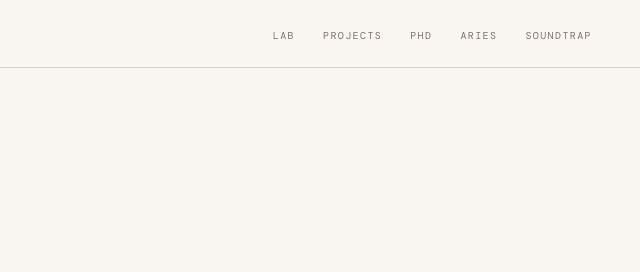
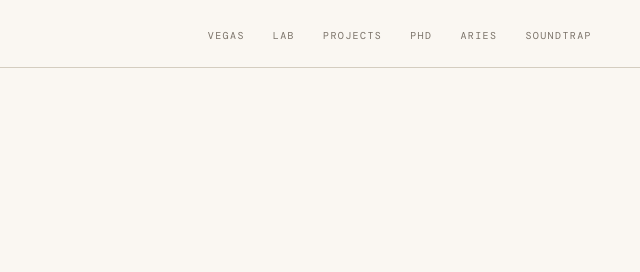
Before and after one commit to podstreamstudios/vanisle, a plain HTML site: page index.html in a window 1280 px wide. Shown: the top 272 px of the page, 640-1280 px from the left. Drawn offline with nearby package versions, Linux system fonts and the light colour scheme; a web font is replaced by a local one.

Commit message:
Add Vegas nav link as paired field site
Reciprocates the Van Isle link already present in the vegas.crooney.ca
nav, making it easy to switch between the two field site landing pages.

Co-Authored-By: Claude Opus 4.7 (1M context) <noreply@anthropic.com>

```diff
--- a/index.html
+++ b/index.html
@@ -715,6 +715,7 @@
 <nav class="site-nav">
   <a href="https://crooney.ca" class="home">crooney.ca</a>
   <ul class="nav-links">
+    <li><a href="https://vegas.crooney.ca">Vegas</a></li>
     <li><a href="https://lab.crooney.ca">Lab</a></li>
     <li><a href="https://projects.crooney.ca">Projects</a></li>
     <li><a href="https://phd.crooney.ca">PhD</a></li>
```
